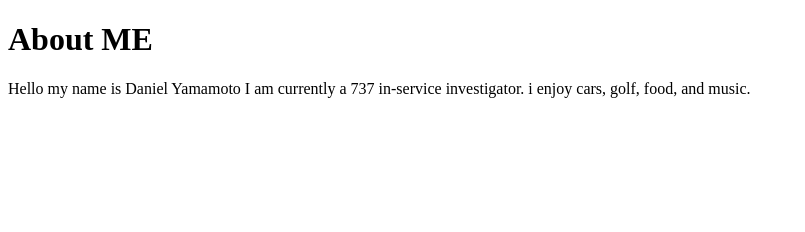
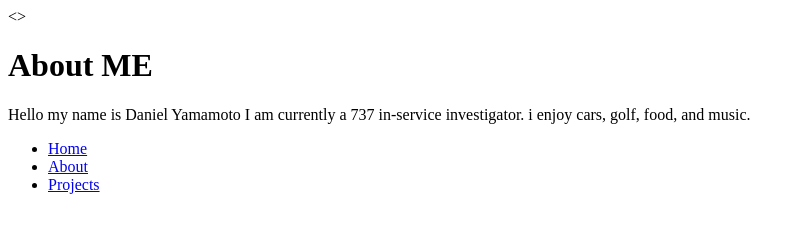
Before and after one commit to DJYamamoto/DJYamamoto.github-io, a plain HTML site: page about.html in a window 1280 px wide. Shown: the whole page, without its empty margins (0-805 px from the left). Drawn offline with Linux system fonts and the light colour scheme.

Commit message:
added links to all pages

```diff
--- a/about.html
+++ b/about.html
@@ -1,7 +1,12 @@
 <!DOCTYPE html>
-<html>
+<>
 <body>
 <h1>About ME</h1>
 <p>Hello my name is Daniel Yamamoto I am currently a 737 in-service investigator. i enjoy cars, golf, food, and music.</p>
+<ul>
+    <li><a href="index.html">Home</a></li>
+    <li><a href="about.html">About</a></li>
+    <li><a href="projects.html">Projects</a></li>
+  </ul>
 </body>
 </html>
```
Also changed, not shown: index.html (+1 -1 lines), projects.html (+5 -0 lines).
